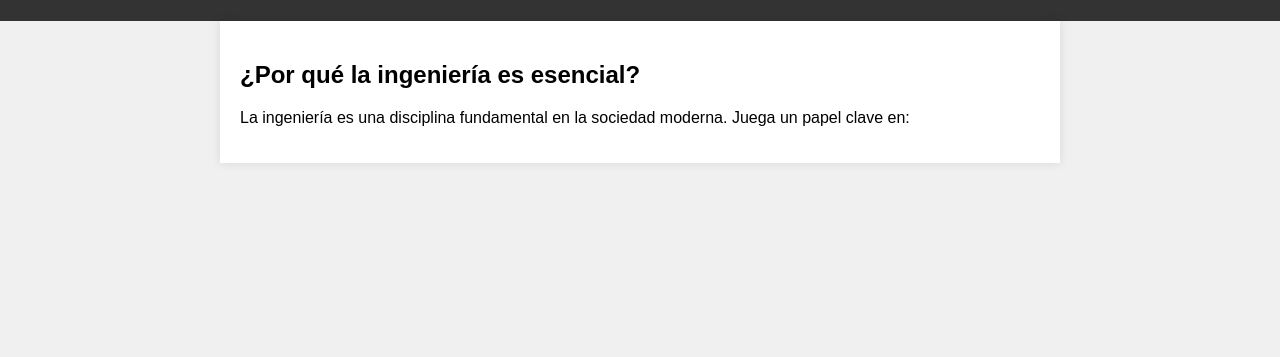
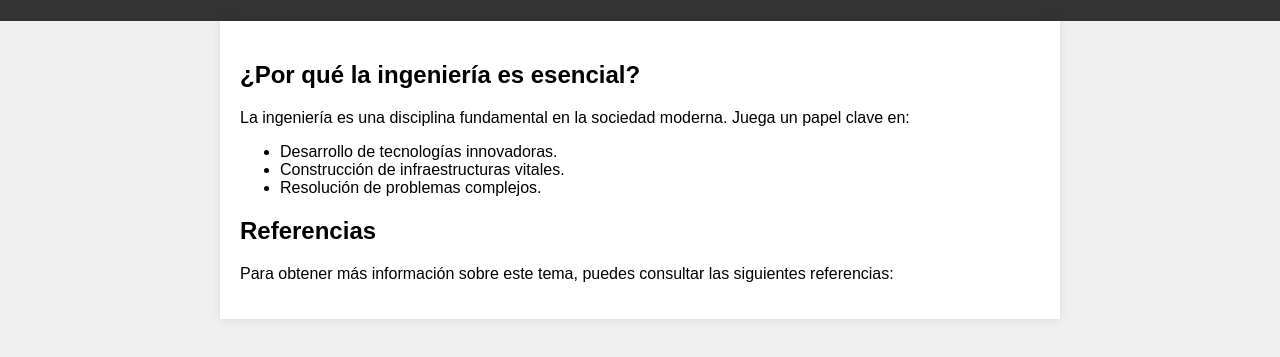
Before and after one commit to 1sistorres/Proyecto, a plain HTML site: page index.html in a window 1280 px wide. Shown: the part 99-456 px from the top of the page. Drawn offline with Linux system fonts and the light colour scheme.

Commit message:
CUARTO COMMIT

```diff
--- a/index.html
+++ b/index.html
@@ -40,3 +40,11 @@
         <h2>¿Por qué la ingeniería es esencial?</h2>
         <p>La ingeniería es una disciplina fundamental en la sociedad moderna. Juega un papel clave en:</p>
         <ul>
+            <li>Desarrollo de tecnologías innovadoras.</li>
+            <li>Construcción de infraestructuras vitales.</li>
+            <li>Resolución de problemas complejos.</li>
+        </ul>
+
+        <h2>Referencias</h2>
+        <p>Para obtener más información sobre este tema, puedes consultar las siguientes referencias:</p>
+        <ul>
```
